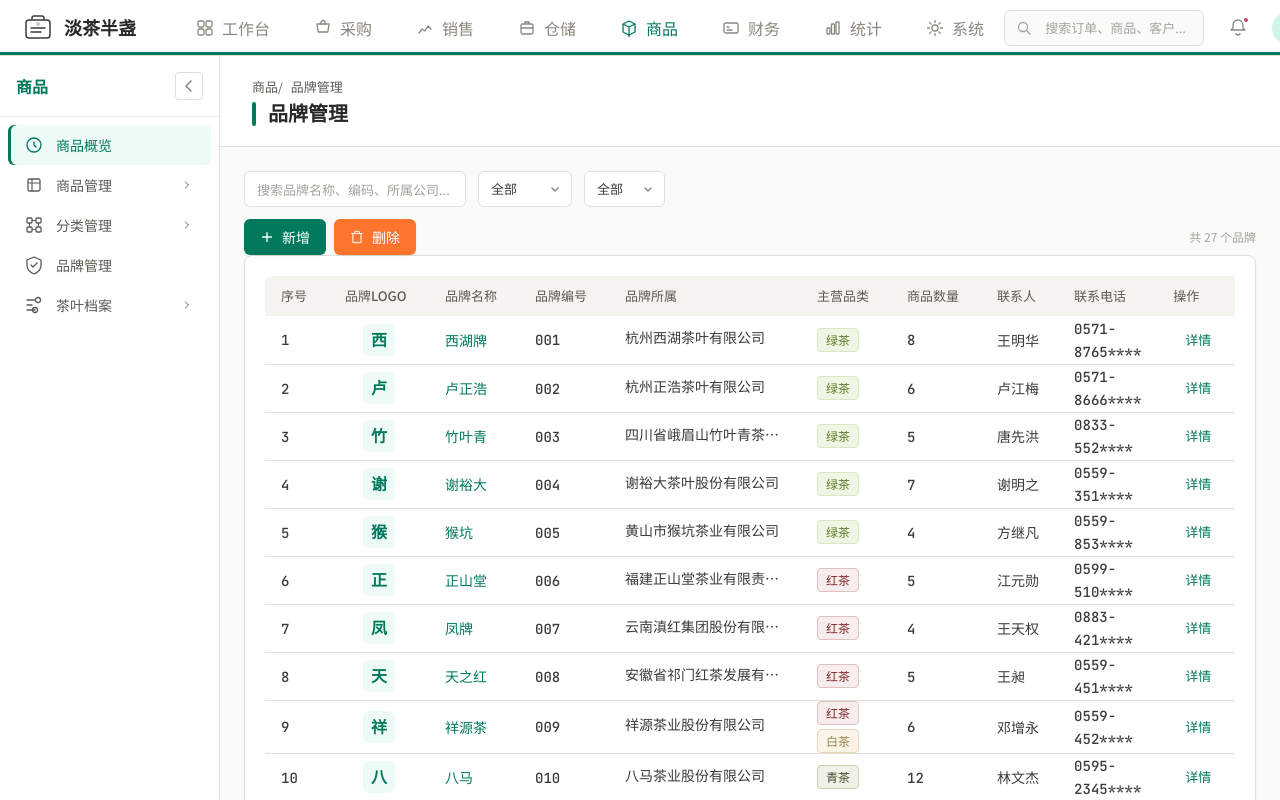
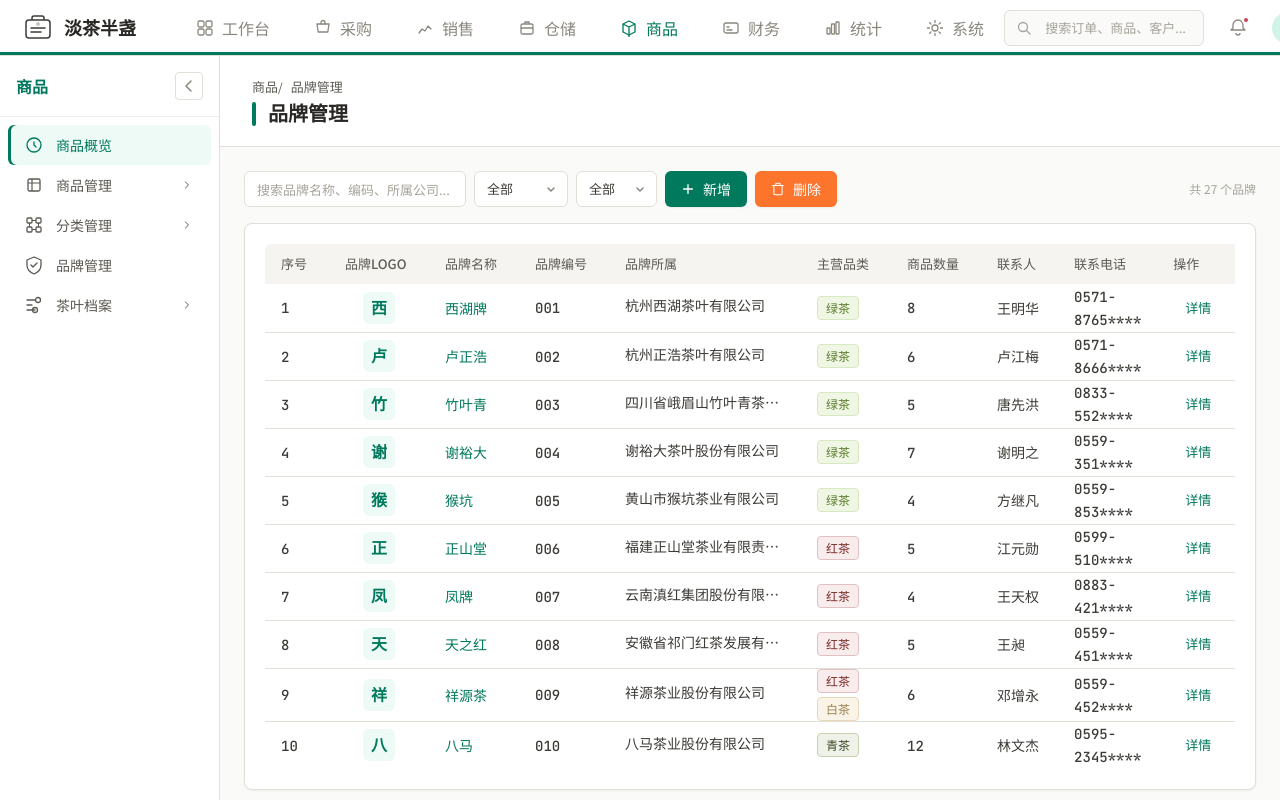
Before and after one commit to zsdxtw/dcbztea-buddy, a React (Vite) app: page /product/product-brand in a window 1280 px wide. Shown: the top 800 px of the page. Built offline with nearby package versions, Linux system fonts and the light colour scheme.

Commit message:
feat: 拉取并理解项目文件
Co-authored-by: traeagent <traeagent@users.noreply.github.com>

```diff
--- a/src/pages/product/ProductBrand.tsx
+++ b/src/pages/product/ProductBrand.tsx
@@ -5,7 +5,6 @@ import Card from '../../components/common/Card';
 import Table from '../../components/common/Table';
 import Button from '../../components/common/Button';
 import Tag from '../../components/common/Tag';
-import FilterBar from '../../components/business/FilterBar';
 import type { BrandItem } from '../../types';
 import { TeaCategory } from '../../types';
 import { brandItems } from '../../data/brands';
@@ -149,7 +148,7 @@ export default function ProductBrand() {
     <>
       <ContentHeader title="品牌管理" breadcrumbs={['商品', '品牌管理']} />
       <div className="content-body">
-        <FilterBar>
+        <div style={{ display: 'flex', alignItems: 'center', gap: 'var(--space-2)', marginBottom: 'var(--space-4)' }}>
           <input className="filter-input" placeholder="搜索品牌名称、编码、所属公司..." value={filterKeyword} onChange={(e) => { setFilterKeyword(e.target.value); setCurrentPage(1); }} />
           <select className="filter-select" value={filterLevel1} onChange={(e) => { setFilterLevel1(e.target.value); setFilterLevel2(''); setCurrentPage(1); }}>
             <option value="">全部</option>
@@ -159,8 +158,6 @@ export default function ProductBrand() {
             <option value="">全部</option>
             {level2Options.map((c) => <option key={c} value={c}>{c}</option>)}
           </select>
-        </FilterBar>
-        <div style={{ display: 'flex', alignItems: 'center', gap: 'var(--space-2)', marginTop: 'var(--space-3)' }}>
           <Button onClick={handleOpenDrawer}>
             <svg viewBox="0 0 16 16" fill="none" style={{ width: 14, height: 14 }}>
               <path d="M8 3v10M3 8h10" stroke="currentColor" strokeWidth="1.5" strokeLinecap="round" />
```
